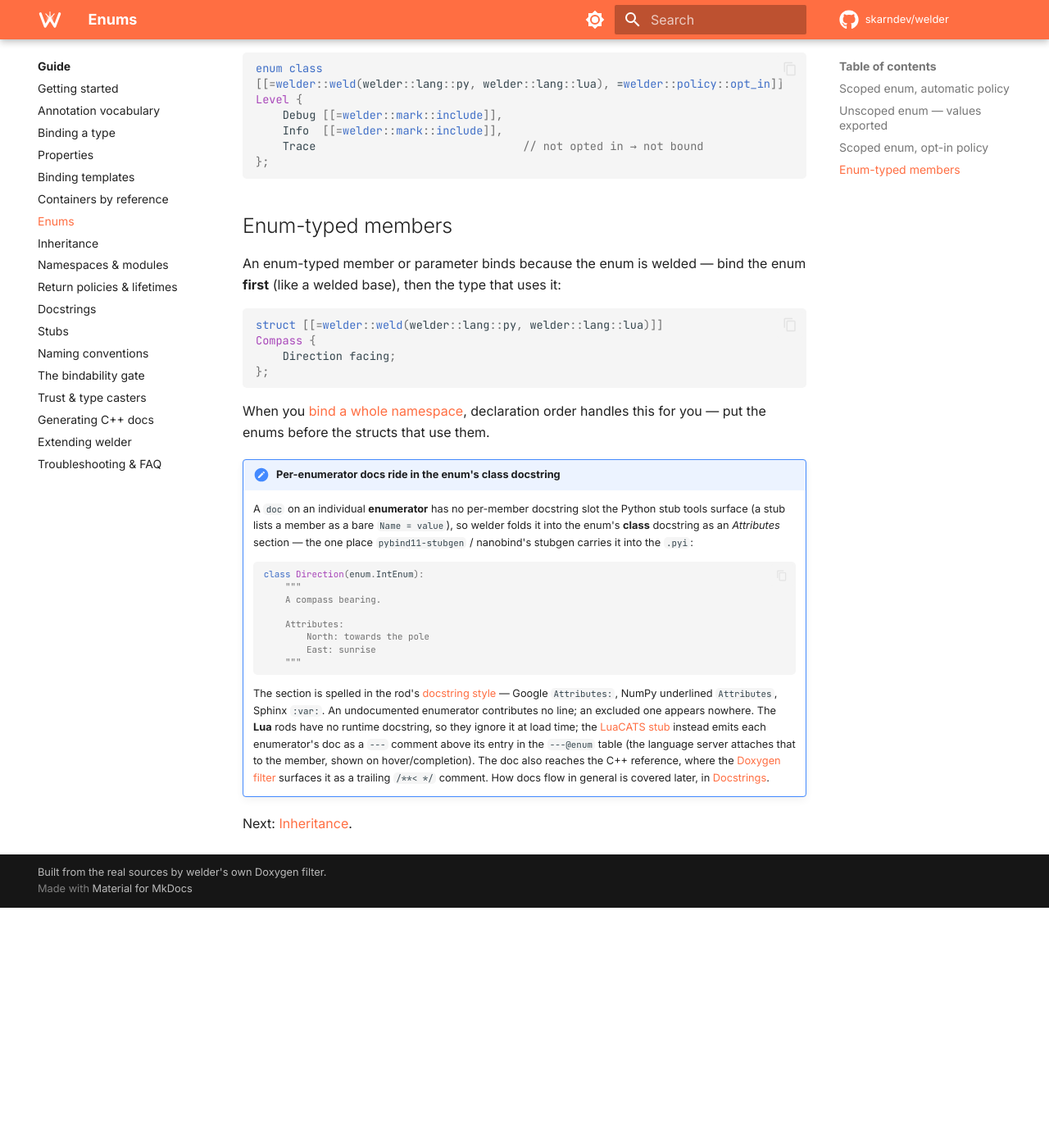
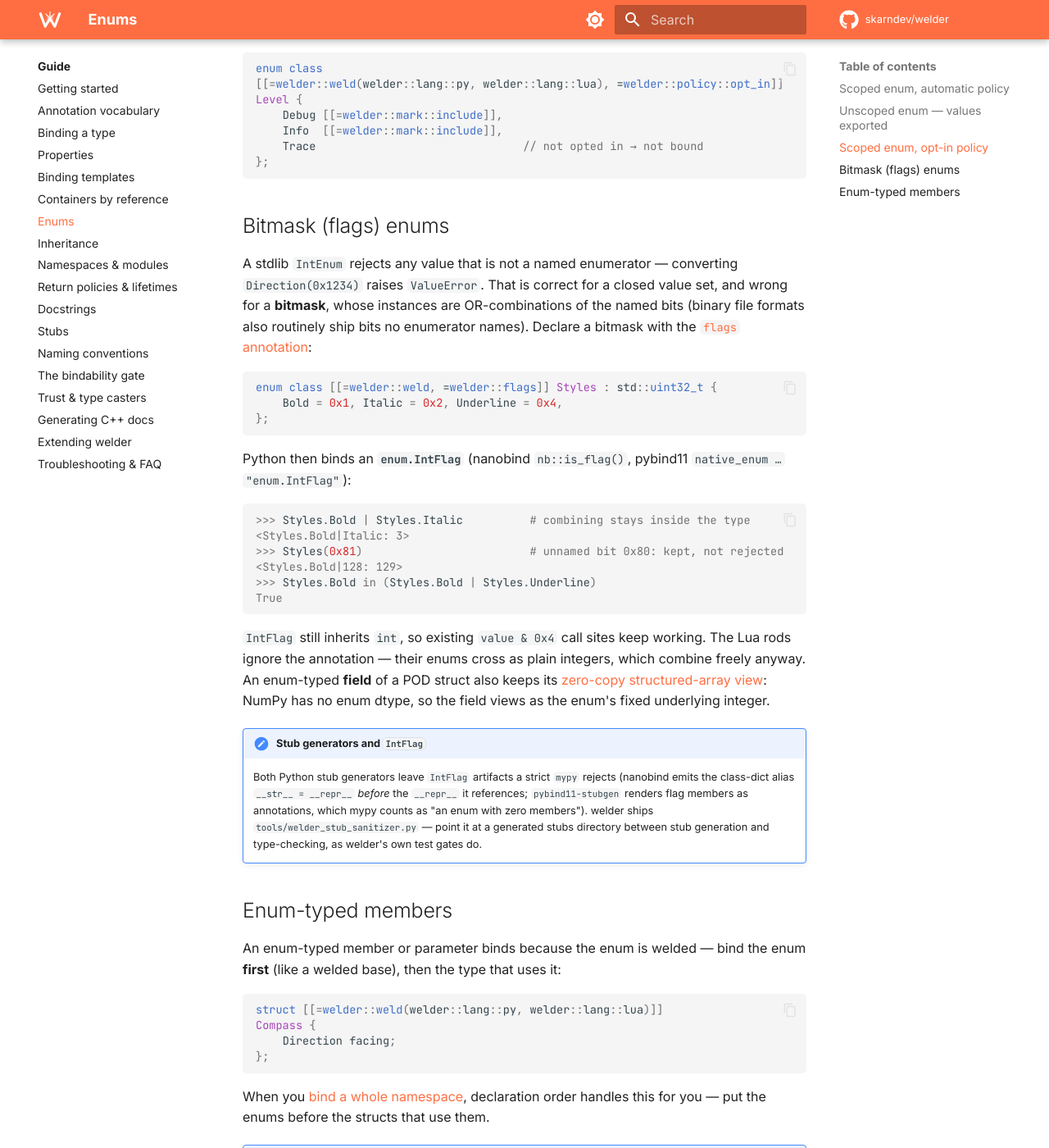
Before and after one commit to skarndev/welder, an MkDocs documentation site: the page built from docs/content/guide/enums.md, in a window 1280 px wide and 1400 px high, scrolled down 1575 px. Shown: the whole window at 82% size. Built offline with MkDocs 1.6.1 and Material for MkDocs 9.7.7, drawn with Linux system fonts in a browser that asks for light colours; comment, search, counter and statistics services are not loaded; before the commit the page ends 2682 px from its top, so only the background shows below that; some of the changed text lies outside the part shown.

Commit message:
docs: cover the flags annotation
f2c4c7d shipped [[=welder::flags]] without guide coverage. Now documented in
the three places the feature touches: the annotations vocabulary (table row +
its own section beside return_policy/keep_alive), a "Bitmask (flags) enums"
section in the enums guide (IntFlag semantics, int compatibility, the Lua
no-op, the stub-generator caveats and welder_stub_sanitizer.py), and the
containers page's structured-array section (an enum field views as its
underlying integer instead of disqualifying the struct).

Co-Authored-By: Claude Fable 5 <noreply@anthropic.com>

````diff
--- a/docs/content/guide/enums.md
+++ b/docs/content/guide/enums.md
@@ -6,7 +6,8 @@ data member**: the enum's `policy` plus per-enumerator `exclude`/`include` marks
 decide what binds. What it becomes in the target language differs:
 
 - **Python** — a stdlib `enum.IntEnum` (pybind11 `py::native_enum`, nanobind
-  `nb::is_arithmetic`; int-convertible).
+  `nb::is_arithmetic`; int-convertible) — or an `enum.IntFlag` for a
+  [`flags` enum](#bitmask-flags-enums).
 - **Lua** — a plain `name → value` **table** (Lua has no enum type).
 
 !!! example "In the cookbook"
@@ -91,6 +92,49 @@ Level {
 };
 ```
 
+## Bitmask (flags) enums
+
+A stdlib `IntEnum` rejects any value that is not a named enumerator — converting
+`Direction(0x1234)` raises `ValueError`. That is correct for a closed value set,
+and wrong for a **bitmask**, whose instances are OR-combinations of the named
+bits (binary file formats also routinely ship bits no enumerator names).
+Declare a bitmask with the [`flags` annotation](annotations.md#flags-bitmask-enums):
+
+```cpp
+enum class [[=welder::weld, =welder::flags]] Styles : std::uint32_t {
+    Bold = 0x1, Italic = 0x2, Underline = 0x4,
+};
+```
+
+Python then binds an **`enum.IntFlag`** (nanobind `nb::is_flag()`, pybind11
+`native_enum … "enum.IntFlag"`):
+
+```pycon
+>>> Styles.Bold | Styles.Italic          # combining stays inside the type
+<Styles.Bold|Italic: 3>
+>>> Styles(0x81)                         # unnamed bit 0x80: kept, not rejected
+<Styles.Bold|128: 129>
+>>> Styles.Bold in (Styles.Bold | Styles.Underline)
+True
+```
+
+`IntFlag` still inherits `int`, so existing `value & 0x4` call sites keep
+working. The Lua rods ignore the annotation — their enums cross as plain
+integers, which combine freely anyway. An enum-typed **field** of a POD struct
+also keeps its [zero-copy structured-array
+view](containers.md#pod-structs-structured-arrays): NumPy has no enum dtype, so
+the field views as the enum's fixed underlying integer.
+
+!!! note "Stub generators and `IntFlag`"
+
+    Both Python stub generators leave `IntFlag` artifacts a strict `mypy`
+    rejects (nanobind emits the class-dict alias `__str__ = __repr__` *before*
+    the `__repr__` it references; `pybind11-stubgen` renders flag members as
+    annotations, which mypy counts as "an enum with zero members"). welder
+    ships `tools/welder_stub_sanitizer.py` — point it at a generated stubs
+    directory between stub generation and type-checking, as welder's own test
+    gates do.
+
 ## Enum-typed members
 
 An enum-typed member or parameter binds because the enum is welded — bind the enum
````
Also changed, not shown: docs/content/guide/annotations.md (+22 -0 lines), docs/content/guide/containers.md (+4 -1 lines).
